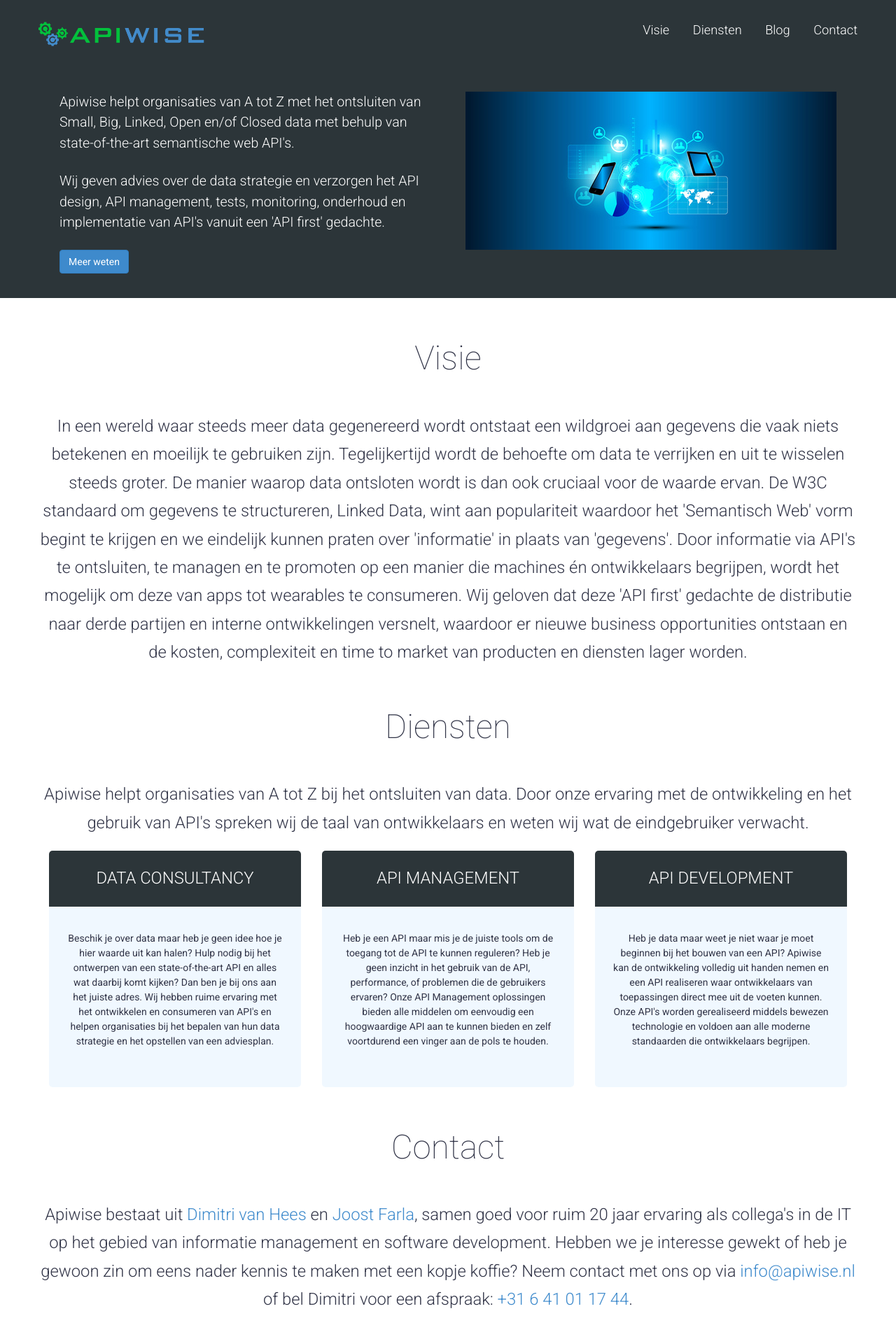
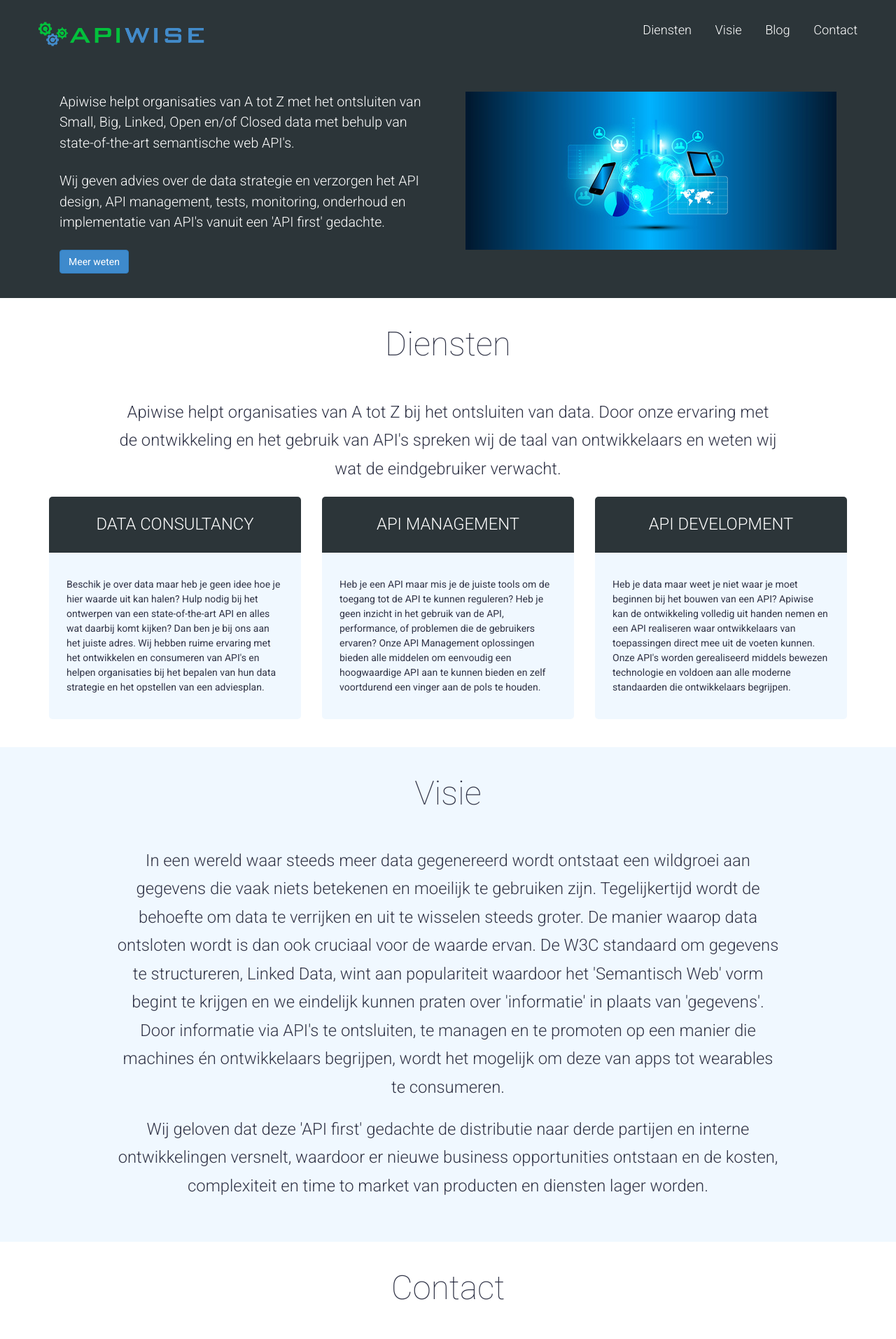
Before and after one commit to joostfarla/apiwise.github.io, a Jekyll site: the page built from index.html, in a window 1280 px wide. Shown: the top 1914 px of the page at 70% size. Built offline with Jekyll 4.4.1, drawn with Linux system fonts in a browser that asks for light colours; nearby versions of some CDN libraries; comment, search, counter and statistics services are not loaded.

Commit message:
Improved readability on large devices

```diff
--- a/_layouts/default.html
+++ b/_layouts/default.html
@@ -63,8 +63,8 @@
                     </div>
                     <div class="nav col-lg-6 col-md-6 col-sm-6">
                         <nav>
+                            <a href="{% if page.url != "/index.html" %}{{ "/" | prepend: site.baseurl }}{% endif %}#diensten">Diensten</a>
                             <a href="{% if page.url != "/index.html" %}{{ "/" | prepend: site.baseurl }}{% endif %}#visie">Visie</a>
-                            <a href="{% if page.url != "/index.html" %}{{ "/" | prepend: site.baseurl }}{% endif %}#diensten">Diensten</a>
                             <a href="http://blog.apiwise.nl/" target="_blank">Blog</a>
                             <a href="{% if page.url != "/index.html" %}{{ "/" | prepend: site.baseurl }}{% endif %}#contact">Contact</a>
                         </nav>
--- a/_sass/_layout.scss
+++ b/_sass/_layout.scss
@@ -123,7 +123,7 @@ h3 {
 }
 
 .block {
-    padding-top: 40px;
+    padding: 20px 0 40px;
     text-align: center;
 }
 
@@ -142,9 +142,7 @@ h3 {
 }
 
 .block-vision {
-    p {
-        margin-bottom: 0;
-    }
+    background-color: #f0f8ff;
 
     .block-body {
         font-size: 1.7em;
@@ -155,7 +153,6 @@ h3 {
 @media (max-width: $screen-xs-max) {
     .block-vision {
         .block-body {
-            padding: 20px;
             font-size: 1.2em;
         }
     }
@@ -198,9 +195,10 @@ h3 {
             padding: 35px 25px;
             border-radius: 0 0 5px 5px;
             background-color: #f0f8ff;
-            text-align: center;
+            text-align: left;
 
             p {
+                margin: 0;
                 line-height: 1.5;
             }
         }
--- a/index.html
+++ b/index.html
@@ -7,32 +7,13 @@ description: Apiwise helpt organisaties van A tot Z met het ontsluiten van Small
 
 <section class="header-intro">
     <div class="container">
-        <div class="col-lg-6 col-md-6 col-sm-6">
+        <div class="col-sm-6">
             <p>Apiwise helpt organisaties van A tot Z met het ontsluiten van Small, Big, Linked, Open en/of Closed data met behulp van state-of-the-art semantische web API's.</p>
             <p>Wij geven advies over de data strategie en verzorgen het API design, API management, tests, monitoring, onderhoud en implementatie van API's vanuit een 'API first' gedachte.</p>
             <a class="btn btn-primary" href="#diensten">Meer weten</a>
         </div>
-        <div class="image col-lg-6 col-md-6 col-sm-6 hidden-xs">
+        <div class="image col-sm-6 hidden-xs">
             <img class="img-responsive pull-right" src="{{ "/images/sfeer.jpg" | prepend: site.baseurl }}" alt="">
-        </div>
-    </div>
-</section>
-
-<section id="visie" class="block block-vision">
-    <div class="container">
-        <div class="row block-header">
-            <h2 class="block-heading">Visie</h2>
-        </div>
-        <div class="row block-body">
-            <p>
-                In een wereld waar steeds meer data gegenereerd wordt ontstaat een wildgroei aan gegevens die vaak niets betekenen en moeilijk te gebruiken zijn.
-                Tegelijkertijd wordt de behoefte om data te verrijken en uit te wisselen steeds groter. De manier waarop data ontsloten wordt is dan ook cruciaal voor de waarde ervan.
-                De W3C standaard om gegevens te structureren, Linked Data, wint aan populariteit waardoor het 'Semantisch Web' vorm begint te krijgen en
-                we eindelijk kunnen praten over 'informatie' in plaats van 'gegevens'. Door informatie via API's te ontsluiten, te managen en te promoten op een
-                manier die machines én ontwikkelaars begrijpen, wordt het mogelijk om deze van apps tot wearables te consumeren.
-                Wij geloven dat deze 'API first' gedachte de distributie naar derde partijen en interne ontwikkelingen versnelt, waardoor er nieuwe business opportunities ontstaan
-                en de kosten, complexiteit en time to market van producten en diensten lager worden.
-            </p>
         </div>
     </div>
 </section>
@@ -43,10 +24,12 @@ description: Apiwise helpt organisaties van A tot Z met het ontsluiten van Small
             <h2 class="block-heading">Diensten</h2>
         </div>
         <div class="row block-body">
+            <div class="col-md-10 col-md-offset-1">
                 <p>Apiwise helpt organisaties van A tot Z bij het ontsluiten van data. Door onze ervaring met de ontwikkeling en het gebruik van API's spreken wij de taal van ontwikkelaars en weten wij wat de eindgebruiker verwacht.</p>
             </div>
+        </div>
         <div class="row">
-            <div class="service col-lg-4 col-md-4 col-sm-4">
+            <div class="service col-sm-4">
                 <header class="header">
                     <h3>Data Consultancy</h3>
                 </header>
@@ -58,7 +41,7 @@ description: Apiwise helpt organisaties van A tot Z met het ontsluiten van Small
                     <!--<a class="btn btn-primary btn-block" href="#">Meer weten</a>-->
                 </div>
             </div>
-            <div class="service col-lg-4 col-md-4 col-sm-4">
+            <div class="service col-sm-4">
                 <header class="header">
                     <h3>API Management</h3>
                 </header>
@@ -69,7 +52,7 @@ description: Apiwise helpt organisaties van A tot Z met het ontsluiten van Small
                     <!--<a class="btn btn-primary btn-block" href="#">Meer weten</a>-->
                 </div>
             </div>
-            <div class="service col-lg-4 col-md-4 col-sm-4">
+            <div class="service col-sm-4">
                 <header class="header">
                     <h3>API Development</h3>
                 </header>
@@ -85,17 +68,42 @@ description: Apiwise helpt organisaties van A tot Z met het ontsluiten van Small
     </div>
 </section>
 
+<section id="visie" class="block block-vision">
+    <div class="container">
+        <div class="row block-header">
+            <h2 class="block-heading">Visie</h2>
+        </div>
+        <div class="row block-body">
+            <div class="col-md-10 col-md-offset-1">
+                <p>
+                    In een wereld waar steeds meer data gegenereerd wordt ontstaat een wildgroei aan gegevens die vaak niets betekenen en moeilijk te gebruiken zijn.
+                    Tegelijkertijd wordt de behoefte om data te verrijken en uit te wisselen steeds groter. De manier waarop data ontsloten wordt is dan ook cruciaal voor de waarde ervan.
+                    De W3C standaard om gegevens te structureren, Linked Data, wint aan populariteit waardoor het 'Semantisch Web' vorm begint te krijgen en
+                    we eindelijk kunnen praten over 'informatie' in plaats van 'gegevens'. Door informatie via API's te ontsluiten, te managen en te promoten op een
+                    manier die machines én ontwikkelaars begrijpen, wordt het mogelijk om deze van apps tot wearables te consumeren.
+                </p>
+                <p>
+                    Wij geloven dat deze 'API first' gedachte de distributie naar derde partijen en interne ontwikkelingen versnelt, waardoor er nieuwe business opportunities ontstaan
+                    en de kosten, complexiteit en time to market van producten en diensten lager worden.
+                </p>
+            </div>
+        </div>
+    </div>
+</section>
+
 <section id="contact" class="block block-contact">
     <div class="container">
         <div class="row block-header">
             <h2 class="block-heading">Contact</h2>
         </div>
         <div class="row block-body">
+            <div class="col-md-10 col-md-offset-1">
                 <p>
                     Apiwise bestaat uit <a href="https://www.linkedin.com/in/dimitrivanhees" target="_blank">Dimitri van Hees</a> en <a href="https://www.linkedin.com/in/joostfarla" target="_blank">Joost Farla</a>, samen goed voor ruim 20 jaar ervaring als collega's in de IT op het gebied van informatie management en software development.
                     Hebben we je interesse gewekt of heb je gewoon zin om eens nader kennis te maken met een kopje koffie? Neem contact met ons op
                     via <a href="mailto:info@apiwise.nl">info@apiwise.nl</a> of bel Dimitri voor een afspraak: <a href="tel:0031641011744">+31 6 41 01 17 44</a>.
                 </p>
+            </div>
             <div class="social-links">
                 <a href="https://twitter.com/apiwise" rel="external" target="_blank"><i class="fa fa-twitter"></i></a>
                 <a href="https://www.linkedin.com/company/apiwise" rel="external" target="_blank"><i class="fa fa-linkedin"></i></a>
```
Lines whose indentation alone changed are shown as unchanged.
